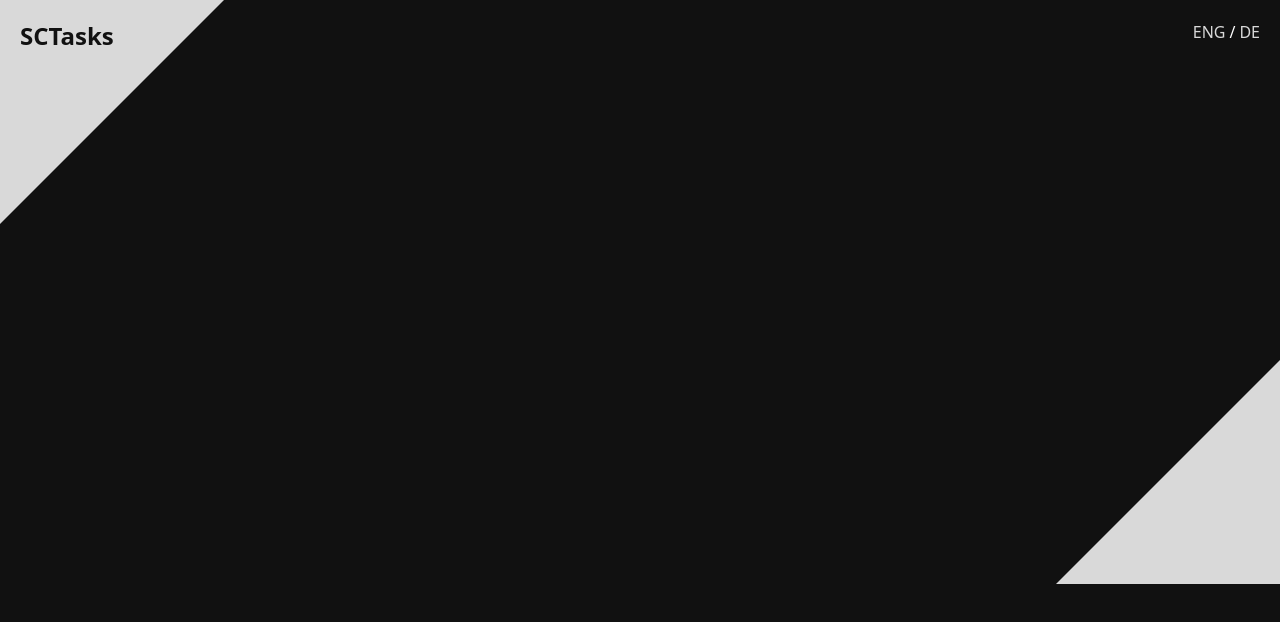
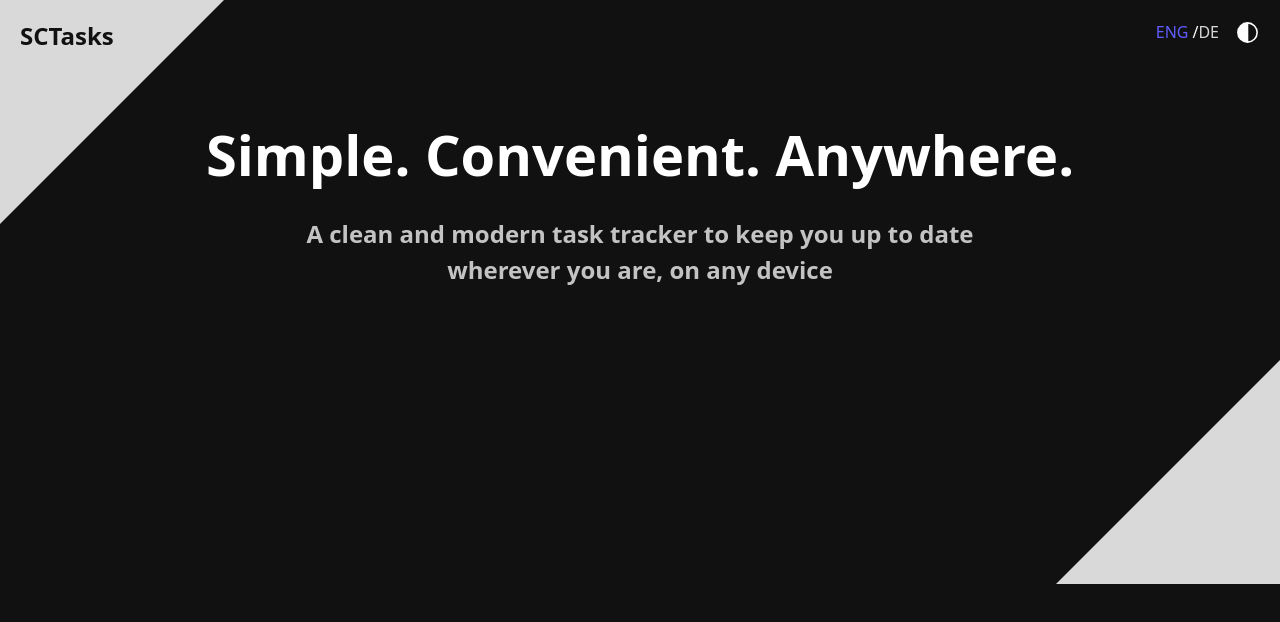
Before and after one commit to ManukyanSlavik/NextJSValidationApp, a Next.js app in the folder validationapp/: page / in a window 1280 px wide. Shown: the top 622 px of the page. Built offline with nearby package versions, Linux system fonts and the light colour scheme.

Commit message:
Translation and Themes implemented

```diff
--- /dev/null
+++ b/validationapp/app/components/header.tsx
@@ -0,0 +1,52 @@
+"use client";
+
+import { ThemeSwitcherIcon } from "@/public/icons";
+import React from "react";
+import { useTranslation } from "react-i18next";
+import ThemeSwitcher from "./themeSwitcher";
+
+const Header = () => {
+  const { i18n } = useTranslation();
+
+  const lang = i18n.resolvedLanguage || i18n.language || "en";
+  const isEng = lang.startsWith("en");
+  const isDeu = lang.startsWith("de");
+
+  return (
+    <header className="flex justify-between p-5">
+      <h2 className="text-2xl font-semibold z-2 text-base-100">SCTasks</h2>
+
+      <div className="flex justify-between z-2">
+        <div className="pr-3">
+          <button
+            onClick={() => {
+              i18n.changeLanguage("en");
+              console.log(document.documentElement.lang);
+            }}
+            className={`link link-hover ${
+              isEng ? `text-primary` : `text-base-300`
+            } pr-1`}
+          >
+            ENG
+          </button>
+          <span className="text-primary-content">/</span>
+          <button
+            onClick={() => {
+              i18n.changeLanguage("de");
+              console.log(document.documentElement.lang);
+            }}
+            className={`link link-hover ${
+              isDeu ? `text-primary` : `text-base-300`
+            } text-base-300 pr-1`}
+          >
+            DE
+          </button>
+        </div>
+
+        <ThemeSwitcher />
+      </div>
+    </header>
+  );
+};
+
+export default Header;
--- /dev/null
+++ b/validationapp/app/components/themeSwitcher.tsx
@@ -0,0 +1,24 @@
+"use client";
+
+import { ThemeSwitcherIcon } from "@/public/icons";
+import React, { useEffect, useState } from "react";
+
+const ThemeSwitcher = () => {
+  const [theme, setTheme] = useState("dark");
+  const color = theme === "dark" ? "white" : "#1E1E1E";
+  const changeTheme = () => {
+    setTheme(theme === "dark" ? "light" : "dark");
+  };
+
+  useEffect(() => {
+    document.documentElement.setAttribute("data-theme", theme);
+  }, [theme]);
+
+  return (
+    <div onClick={changeTheme} className="cursor-pointer">
+      <ThemeSwitcherIcon fontSize={25} color={color} />
+    </div>
+  );
+};
+
+export default ThemeSwitcher;
--- a/validationapp/app/globals.css
+++ b/validationapp/app/globals.css
@@ -11,14 +11,35 @@
   --color-base-300: #d9d9d9;
   --color-base-content: #ffffff;
 
-  --color-primary: #6366f1;
+  --color-primary: #605dff;
   --color-primary-content: #ffffff;
-  --color-secondary: #a78bfa;
+  --color-secondary: #c3c3c3;
   --color-accent: #818cf8;
-  --color-neutral: #d9d9d9;
+  --color-neutral: #1e1e1e;
 
   --color-info: #38bdf8;
   --color-success: #22c55e;
   --color-warning: #facc15;
   --color-error: #ef4444;
 }
+@plugin "daisyui/theme" {
+  name: "light";
+  default: false;
+  color-scheme: light;
+
+  --color-base-100: #FFFFFF;
+  --color-base-200: #C3C3C3;
+  --color-base-300: #1E1E1E;
+  --color-base-content: #ffffff;
+
+  --color-primary: #605dff;
+  --color-primary-content: #1E1E1E;
+  --color-secondary: #525252;
+  --color-accent: #818cf8;
+  --color-neutral: #BEBEBE;
+
+  --color-info: #38bdf8;
+  --color-success: #22c55e;
+  --color-warning: #facc15;
+  --color-error: #ef4444;
+}
--- a/validationapp/app/layout.tsx
+++ b/validationapp/app/layout.tsx
@@ -1,8 +1,8 @@
 import type { Metadata } from "next";
 import { Instrument_Sans } from "next/font/google";
 import "./globals.css";
-import i18n from "@/public/utils/i18n";
 import I18nProvider from "./i18n-provider";
+import Header from "./components/header";
 
 const instrumentSans = Instrument_Sans({
   variable: "--font-instrument-sans",
@@ -10,8 +10,8 @@ const instrumentSans = Instrument_Sans({
 });
 
 export const metadata: Metadata = {
-  title: "Create Next App",
-  description: "Generated by create next app",
+  title: "SCTasks",
+  description: "A modern task tracker",
 };
 
 export default function RootLayout({
@@ -28,18 +28,7 @@ export default function RootLayout({
 
             <div className="pointer-events-none absolute right-0 top-[360px] z-1 h-[28vmin] w-[28vmin] bg-base-300 [clip-path:polygon(100%_100%,0_100%,100%_0)]"></div>
           </section>
-          <header className="flex justify-between p-5">
-            <h2 className="text-2xl font-semibold z-2 text-base-100">
-              SCTasks
-            </h2>
-            <div className="z-2">
-              <button className="link link-hover text-base-300 pr-1">
-                ENG
-              </button>
-              /
-              <button className="link link-hover text-base-300 pl-1">DE</button>
-            </div>
-          </header>
+          <Header />
           {children}
         </I18nProvider>
       </body>
--- a/validationapp/app/page.tsx
+++ b/validationapp/app/page.tsx
@@ -1,10 +1,22 @@
-import { getServerSession } from "next-auth";
-import { authOptions } from "./api/auth/[...nextauth]/route";
-import { getAllTasks } from "./services/taskService";
-import TaskBoard from "./components/tasks/taskBoard";
-import { getAllTags } from "./services/tagService";
-import { tagData, taskData } from "./components/tasks/data";
+"use client";
 
-export default async function Home() {
-  return <></>;
+import { useTranslation } from "react-i18next";
+
+export default function Home() {
+  const { t } = useTranslation("landing");
+
+  return (
+    <body>
+      <div className="z-10">
+        <h1 className="text-[56px] text-primary-content text-center font-bold mt-10">
+          {t("title")}
+        </h1>
+        <div className="w-[700px] mx-auto">
+          <h2 className="text-[24px] text-secondary  font-bold text-center mt-5">
+            {t("subTitle")}
+          </h2>
+        </div>
+      </div>
+    </body>
+  );
 }
--- /dev/null
+++ b/validationapp/public/icons.tsx
@@ -0,0 +1,47 @@
+import { SVGProps } from "react";
+
+export function ThemeSwitcherIcon(props: SVGProps<SVGSVGElement>) {
+  return (
+    <svg
+      xmlns="http://www.w3.org/2000/svg"
+      viewBox="0 0 24 24"
+      width="1em"
+      height="1em"
+      {...props}
+    >
+      <g fill="none">
+        <path
+          fill="currentColor"
+          d="M2.75 12A9.25 9.25 0 0 0 12 21.25V2.75A9.25 9.25 0 0 0 2.75 12"
+        ></path>
+        <path
+          stroke="currentColor"
+          strokeLinecap="round"
+          strokeLinejoin="round"
+          strokeWidth="1.5"
+          d="M12 21.25a9.25 9.25 0 0 0 0-18.5m0 18.5a9.25 9.25 0 0 1 0-18.5m0 18.5V2.75"
+        ></path>
+      </g>
+    </svg>
+  );
+}
+
+export function ExternalLink(props: SVGProps<SVGSVGElement>) {
+  return (
+    <svg
+      xmlns="http://www.w3.org/2000/svg"
+      viewBox="0 0 24 24"
+      width="1em"
+      height="1em"
+      {...props}
+    >
+      <g fill="none">
+        <path d="m12.593 23.258l-.011.002l-.071.035l-.02.004l-.014-.004l-.071-.035q-.016-.005-.024.005l-.004.01l-.017.428l.005.02l.01.013l.104.074l.015.004l.012-.004l.104-.074l.012-.016l.004-.017l-.017-.427q-.004-.016-.017-.018m.265-.113l-.013.002l-.185.093l-.01.01l-.003.011l.018.43l.005.012l.008.007l.201.093q.019.005.029-.008l.004-.014l-.034-.614q-.005-.018-.02-.022m-.715.002a.02.02 0 0 0-.027.006l-.006.014l-.034.614q.001.018.017.024l.015-.002l.201-.093l.01-.008l.004-.011l.017-.43l-.003-.012l-.01-.01z"></path>
+        <path
+          fill="currentColor"
+          d="M11 6a1 1 0 1 1 0 2H5v11h11v-6a1 1 0 1 1 2 0v6a2 2 0 0 1-2 2H5a2 2 0 0 1-2-2V8a2 2 0 0 1 2-2zm9-3a1 1 0 0 1 1 1v5a1 1 0 1 1-2 0V6.414l-8.293 8.293a1 1 0 0 1-1.414-1.414L17.586 5H15a1 1 0 1 1 0-2Z"
+        ></path>
+      </g>
+    </svg>
+  );
+}
```
